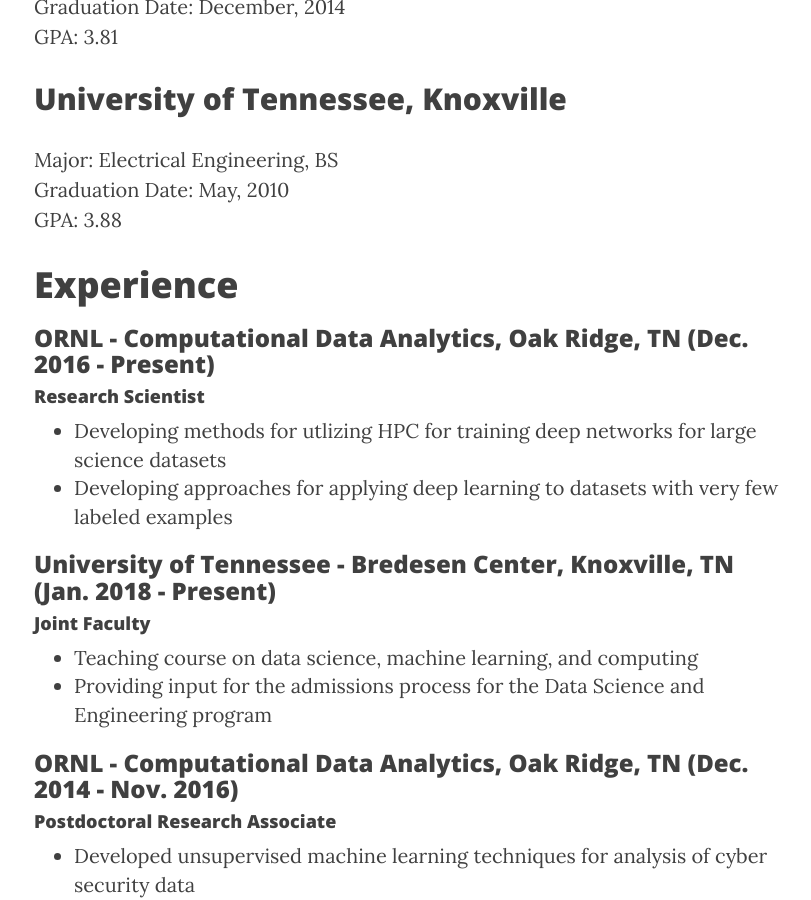
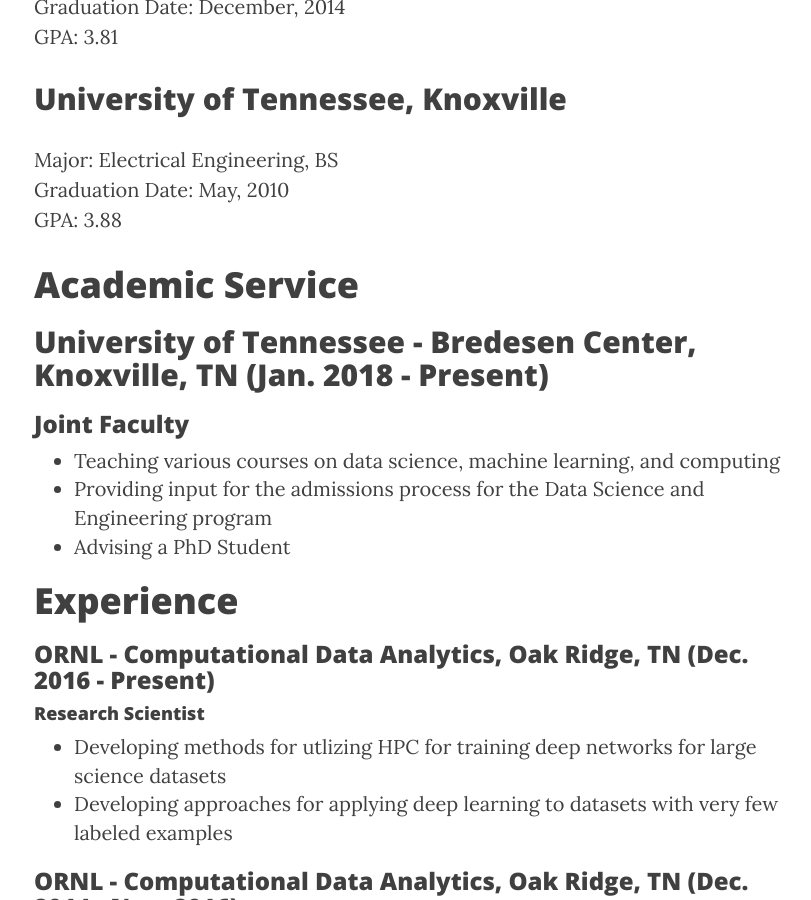
Before and after one commit to stevenryoung/stevenryoung.github.io, a Jekyll site: the page built from cv.md, in a window 1280 px wide and 900 px high, scrolled down 4846 px. Shown: the whole window, without its empty margins (231-1042 px from the left). Built offline with Jekyll 4.4.1, drawn with Linux system fonts in a browser that asks for light colours; nearby versions of some CDN libraries; part of the change alters nothing that is shown.

Commit message:
Update cv.md

```diff
--- a/cv.md
+++ b/cv.md
@@ -63,6 +63,15 @@ Major: Electrical Engineering, BS
 Graduation Date: May, 2010
 GPA: 3.88
 
+# Academic Service
+
+## University of Tennessee - Bredesen Center, Knoxville, TN (Jan. 2018 - Present)
+
+### Joint Faculty
+- Teaching various courses on data science, machine learning, and computing
+- Providing input for the admissions process for the Data Science and Engineering program
+- Advising a PhD Student
+
 # Experience
 
 ### ORNL - Computational Data Analytics, Oak Ridge, TN (Dec. 2016 - Present)
@@ -70,12 +79,6 @@ GPA: 3.88
 #### Research Scientist
 - Developing methods for utlizing HPC for training deep networks for large science datasets
 - Developing approaches for applying deep learning to datasets with very few labeled examples
-
-### University of Tennessee - Bredesen Center, Knoxville, TN (Jan. 2018 - Present)
-
-#### Joint Faculty
-- Teaching course on data science, machine learning, and computing
-- Providing input for the admissions process for the Data Science and Engineering program
 
 ### ORNL - Computational Data Analytics, Oak Ridge, TN (Dec. 2014 - Nov. 2016)
 
```
